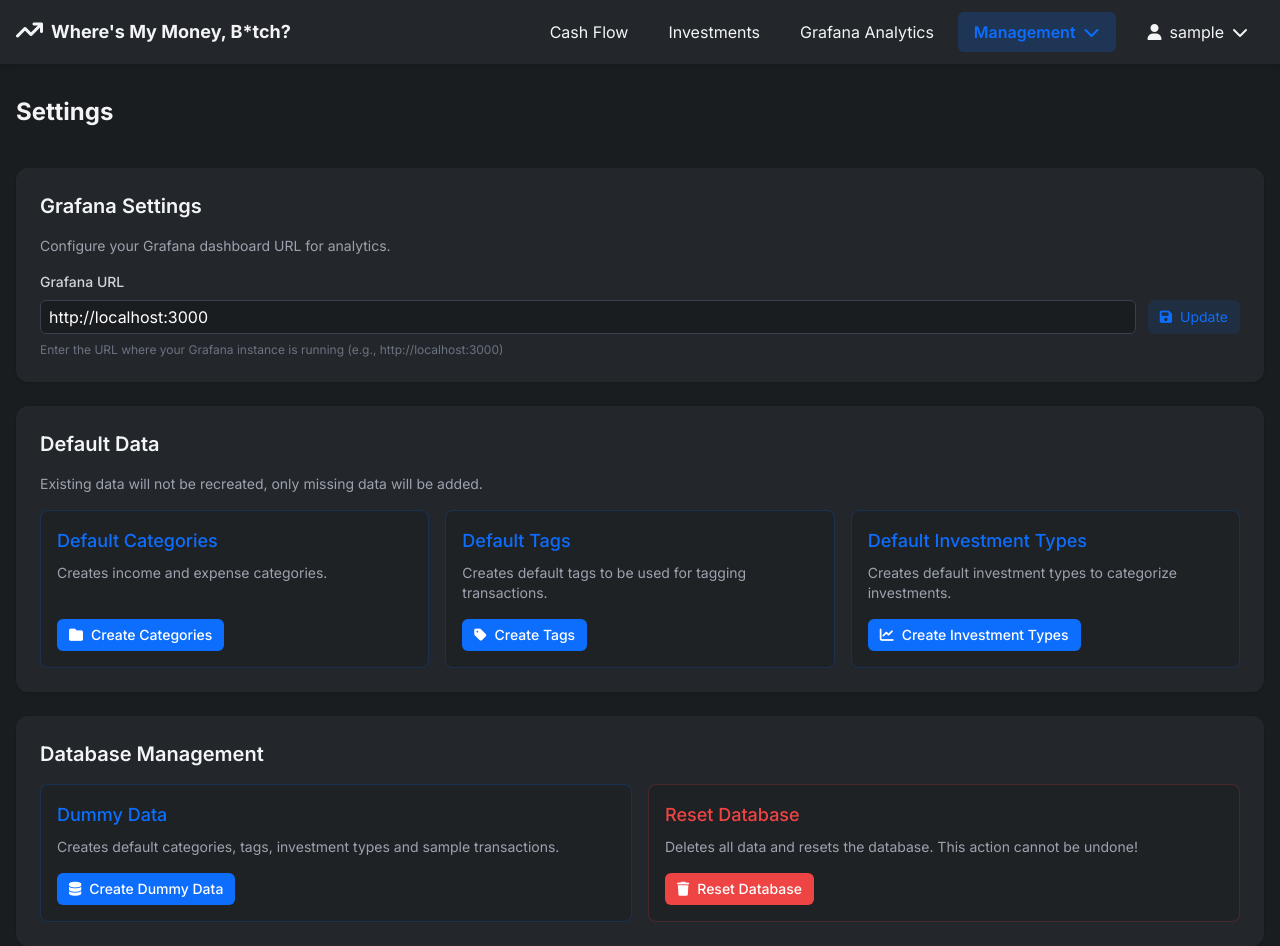
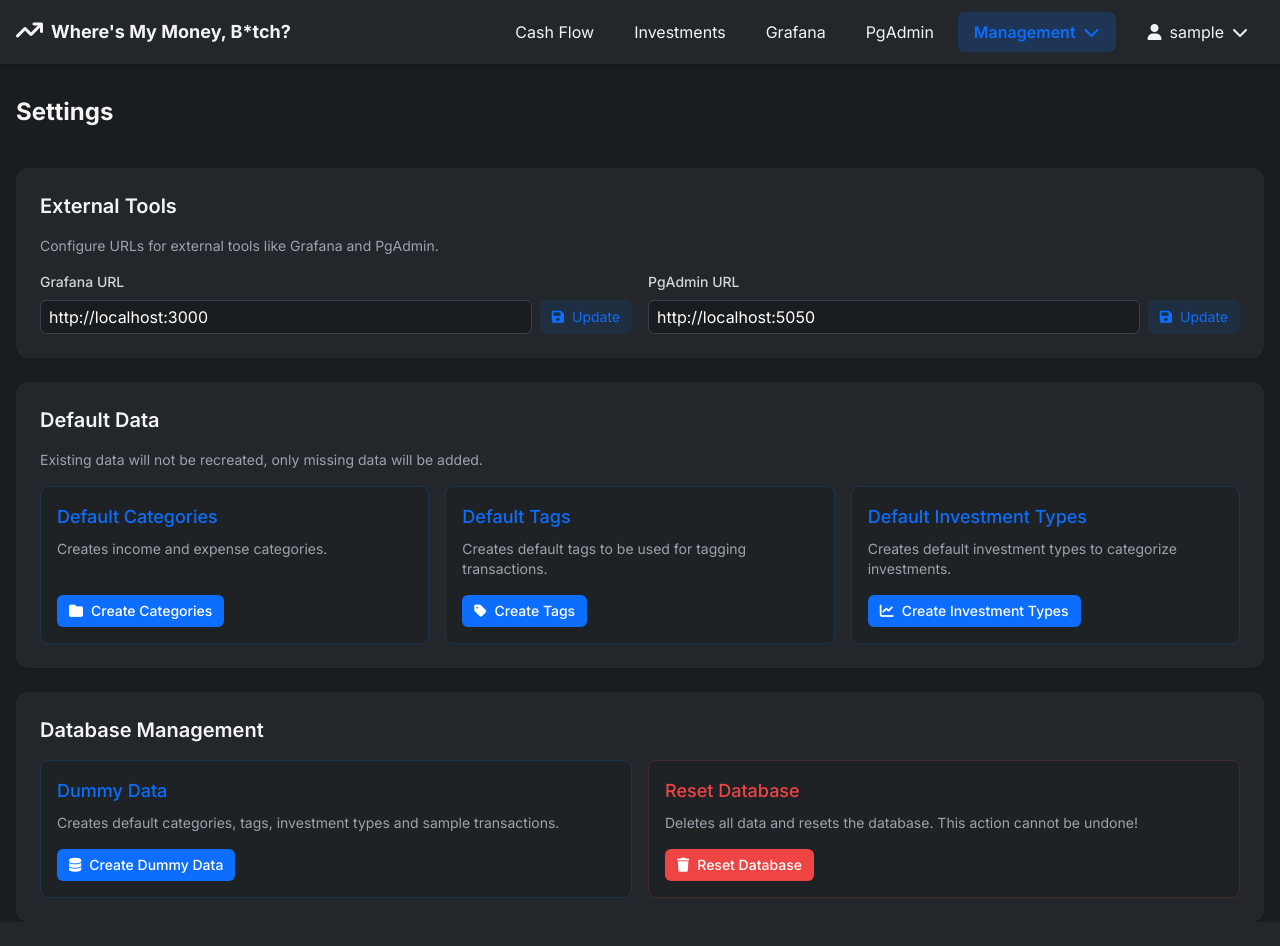
Before and after one commit to ZekeriyaAY/track-finance, a Flask app: page /settings/ in a window 1280 px wide. After the commit the page ends 922 px from the top, so only its background shows below. Run offline with Flask 3, Linux system fonts and the light colour scheme; the visitor is signed in with stand-in values (Sample User, id 1); data that the repository does not hold is empty; some libraries are stand-ins or nearby versions.

Commit message:
feat(navbar): add PgAdmin quick access button
- Add PgAdmin button to navbar alongside Grafana
- Add PgAdmin URL configuration in settings (side-by-side with Grafana)
- Store PgAdmin URL in database settings (default: http://localhost:5050)
- Update context processor to inject both external tool URLs
- Shorten navbar button text: 'Grafana Analytics' -> 'Grafana'

```diff
--- a/app.py
+++ b/app.py
@@ -123,10 +123,11 @@ def create_app(config_name=None):
         return redirect(url_for('cashflow.index'))
 
     @app.context_processor
-    def inject_grafana_url():
+    def inject_external_urls():
         from models.settings import Settings
         grafana_url = Settings.get_setting('grafana_url', 'http://localhost:3000')
-        return dict(grafana_url=grafana_url)
+        pgadmin_url = Settings.get_setting('pgadmin_url', 'http://localhost:5050')
+        return dict(grafana_url=grafana_url, pgadmin_url=pgadmin_url)
 
     # Import blueprints
     from routes.cashflow import cashflow_bp
--- a/routes/settings.py
+++ b/routes/settings.py
@@ -32,11 +32,35 @@ def update_grafana_url():
 
     return redirect(url_for('settings.index'))
 
+@settings_bp.route('/update-pgadmin-url', methods=['POST'])
+def update_pgadmin_url():
+    pgadmin_url = request.form.get('pgadmin_url', '').strip()
+
+    if not pgadmin_url:
+        flash('PgAdmin URL cannot be empty.', 'error')
+        return redirect(url_for('settings.index'))
+
+    # URL formatını kontrol et
+    if not pgadmin_url.startswith(('http://', 'https://')):
+        pgadmin_url = 'http://' + pgadmin_url
+
+    try:
+        # Veritabanında PgAdmin URL'sini güncelle
+        Settings.set_setting('pgadmin_url', pgadmin_url)
+        flash('PgAdmin URL updated successfully.', 'success')
+    except Exception as e:
+        db.session.rollback()
+        logger.error(f"Error updating PgAdmin URL: {str(e)}")
+        flash('An error occurred while updating PgAdmin URL.', 'error')
+
+    return redirect(url_for('settings.index'))
+
 @settings_bp.route('/')
 def index():
-    # Veritabanından Grafana URL'sini al, yoksa varsayılan değeri kullan
+    # Veritabanından URL'leri al, yoksa varsayılan değerleri kullan
     grafana_url = Settings.get_setting('grafana_url', 'http://localhost:3000')
-    return render_template('settings/index.html', grafana_url=grafana_url)
+    pgadmin_url = Settings.get_setting('pgadmin_url', 'http://localhost:5050')
+    return render_template('settings/index.html', grafana_url=grafana_url, pgadmin_url=pgadmin_url)
 
 @settings_bp.route('/create-dummy-data', methods=['POST'])
 def create_dummy_data_route():
--- a/templates/base.html
+++ b/templates/base.html
@@ -14,7 +14,8 @@
             <div class="flex gap-2">
                 <a href="{{ url_for('cashflow.index') }}" class="px-4 py-2 rounded-md hover:bg-primary/10 transition {% if request.endpoint in ['cashflow.index', 'cashflow.add_cashflow', 'cashflow.edit_cashflow'] %}bg-primary/20 text-primary font-semibold{% endif %}">Cash Flow</a>
                 <a href="{{ url_for('investment.index') }}" class="px-4 py-2 rounded-md hover:bg-primary/10 transition {% if request.endpoint in ['investment.index', 'investment.add_investment', 'investment.edit_investment'] %}bg-primary/20 text-primary font-semibold{% endif %}">Investments</a>
-                <a href="{{ grafana_url }}" target="_blank" class="px-4 py-2 rounded-md hover:bg-primary/10 transition">Grafana Analytics</a>
+                <a href="{{ grafana_url }}" target="_blank" class="px-4 py-2 rounded-md hover:bg-primary/10 transition">Grafana</a>
+                <a href="{{ pgadmin_url }}" target="_blank" class="px-4 py-2 rounded-md hover:bg-primary/10 transition">PgAdmin</a>
                 <div class="relative group">
                   <button class="inline-flex items-center gap-2 px-4 py-2 rounded-md hover:bg-primary/10 transition {% if request.endpoint in ['category.index', 'category.add_category', 'category.edit_category', 'tag.index', 'tag.add_tag', 'tag.edit_tag', 'investment_type.index', 'investment_type.add_investment_type', 'investment_type.edit_investment_type', 'settings.index'] %}bg-primary/20 text-primary font-semibold{% endif %}">
 Management
--- a/templates/settings/index.html
+++ b/templates/settings/index.html
@@ -8,18 +8,19 @@
     <h1 class="text-2xl font-bold">Settings</h1>
   </div>
 
-  <!-- Grafana Settings -->
+  <!-- External Tools -->
   <div class="bg-card rounded-xl shadow p-6 space-y-6">
     <div class="space-y-4">
-      <h2 class="text-xl font-semibold">Grafana Settings</h2>
-      <p class="text-gray-400 text-sm">Configure your Grafana dashboard URL for analytics.</p>
+      <h2 class="text-xl font-semibold">External Tools</h2>
+      <p class="text-gray-400 text-sm">Configure URLs for external tools like Grafana and PgAdmin.</p>
 
-      <form action="{{ url_for('settings.update_grafana_url') }}" method="POST" class="space-y-4">
+      <div class="grid grid-cols-1 md:grid-cols-2 gap-4">
+        <!-- Grafana URL -->
+        <form action="{{ url_for('settings.update_grafana_url') }}" method="POST">
           <input type="hidden" name="csrf_token" value="{{ csrf_token() }}">
-
           <div class="flex flex-col space-y-2">
             <label for="grafana_url" class="block text-sm font-medium text-gray-300">Grafana URL</label>
-          <div class="flex gap-3">
+            <div class="flex gap-2">
               <input type="url" id="grafana_url" name="grafana_url" value="{{ grafana_url }}"
                 placeholder="http://localhost:3000"
                 class="flex-1 px-2 py-1 bg-darkbg border border-gray-700 rounded-md text-white focus:outline-none focus:ring-2 focus:ring-primary/50 focus:border-primary"
@@ -30,10 +31,28 @@
                 Update
               </button>
             </div>
-          <p class="text-xs text-gray-500">Enter the URL where your Grafana instance is running (e.g.,
-            http://localhost:3000)</p>
           </div>
         </form>
+
+        <!-- PgAdmin URL -->
+        <form action="{{ url_for('settings.update_pgadmin_url') }}" method="POST">
+          <input type="hidden" name="csrf_token" value="{{ csrf_token() }}">
+          <div class="flex flex-col space-y-2">
+            <label for="pgadmin_url" class="block text-sm font-medium text-gray-300">PgAdmin URL</label>
+            <div class="flex gap-2">
+              <input type="url" id="pgadmin_url" name="pgadmin_url" value="{{ pgadmin_url }}"
+                placeholder="http://localhost:5050"
+                class="flex-1 px-2 py-1 bg-darkbg border border-gray-700 rounded-md text-white focus:outline-none focus:ring-2 focus:ring-primary/50 focus:border-primary"
+                required>
+              <button type="submit"
+                class="inline-flex items-center gap-2 px-2 py-1 rounded-md bg-primary/10 text-primary hover:bg-primary/20 transition text-sm">
+                <i class="fas fa-save"></i>
+                Update
+              </button>
+            </div>
+          </div>
+        </form>
+      </div>
     </div>
   </div>
 
```
Lines whose indentation alone changed are shown as unchanged.
